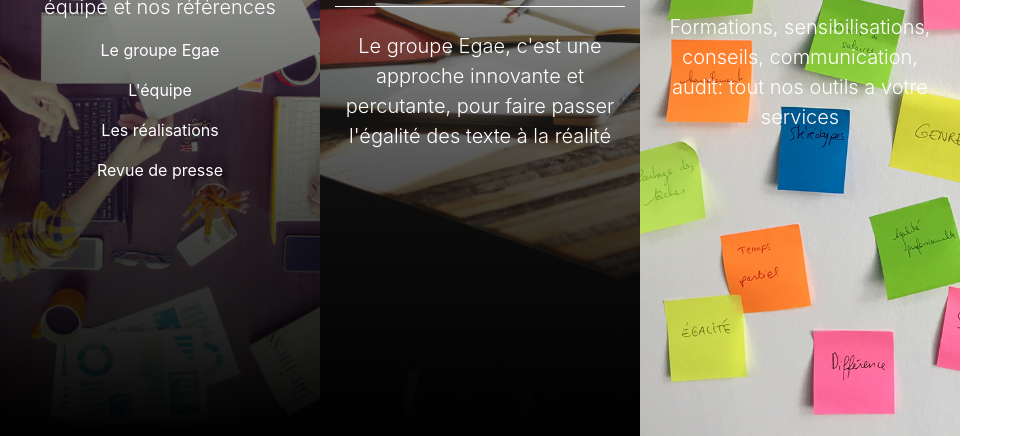
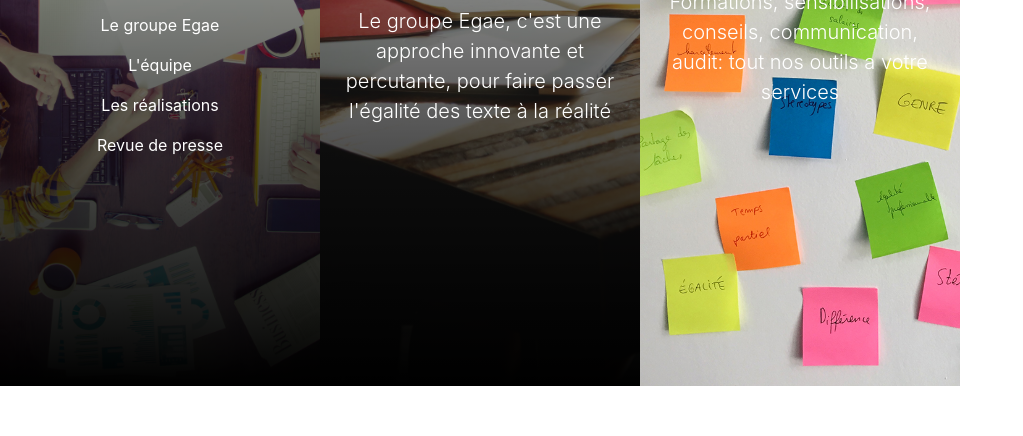
Before and after one commit to AndryRaza/Groupe_Egae, a plain HTML site: page index.html in a window 1280 px wide. Shown: the part 364-800 px from the top of the page, without its empty margins (0-1023 px from the left). Drawn offline with nearby package versions, Linux system fonts and the light colour scheme.

Commit message:
size div

```diff
--- a/style.css
+++ b/style.css
@@ -11,12 +11,12 @@ a, a:hover{
     background-size:cover;
 
     color:white;
-    height:800px;
+    height:750px;
 }
 #groupe_egae{
     background: linear-gradient(transparent,rgba(0,0,0,1)),url('img/image\ colonne1.jpg');
     background-size: cover;
-    height: 800px;
+    height: 750px;
 }
 
 #hover_approche{
@@ -29,6 +29,7 @@ a, a:hover{
 #solution{
     background: url('img/Asite_couv21.jpg');
     background-size: cover;
+    height:750px;
 }
 
 #hover_groupe{
```
